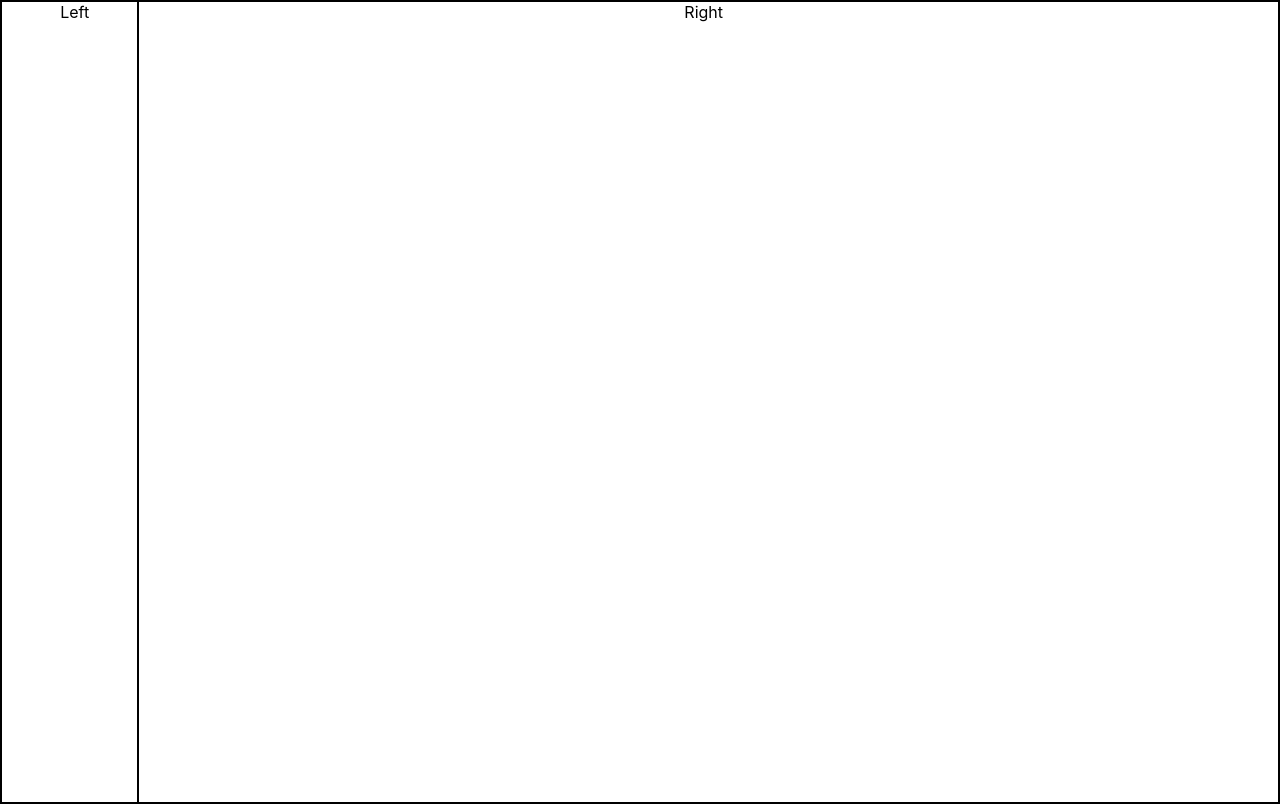
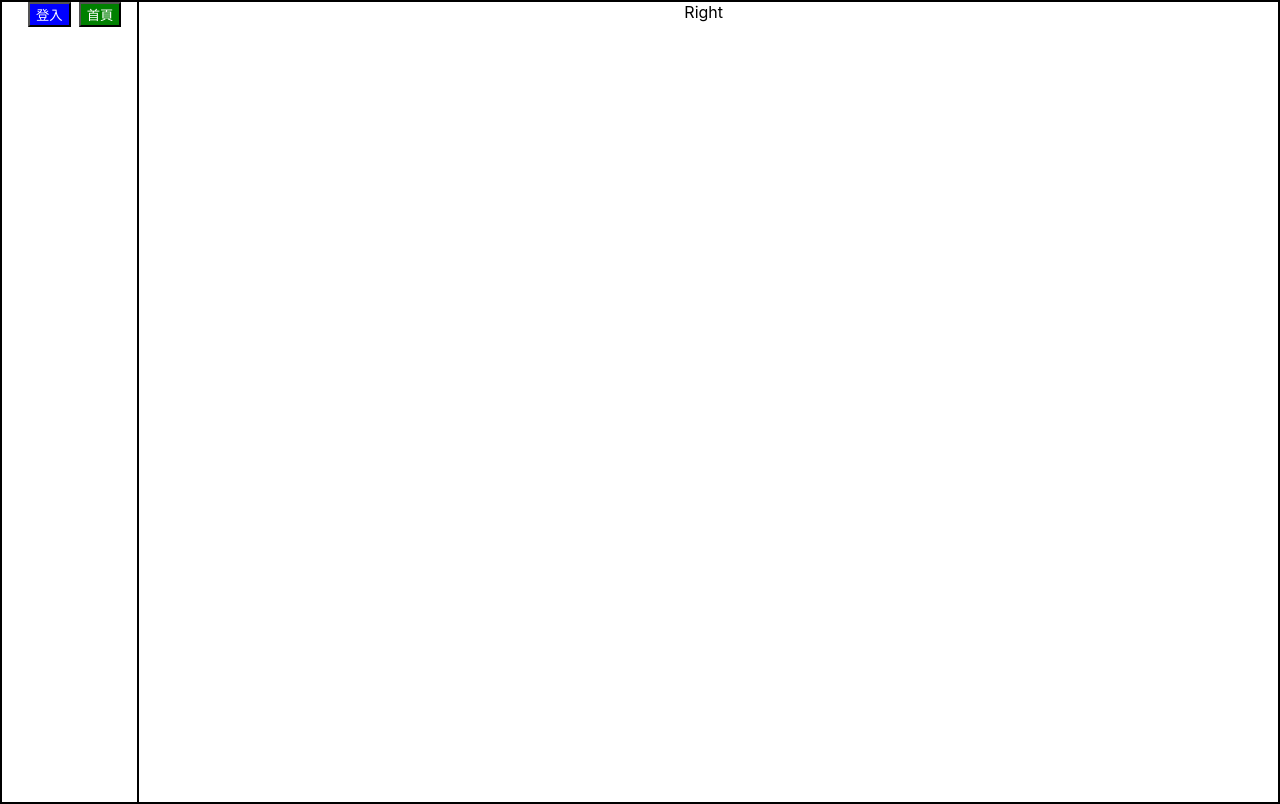
Before and after one commit to potter80511/johnny_react_test, a React (Create React App) app: page / in a window 1280 px wide. Built offline with nearby package versions, Linux system fonts and the light colour scheme.

Commit message:
Add left Buttons

```diff
--- /dev/null
+++ b/src/components/Button/Button.css
@@ -0,0 +1,3 @@
+.Button {
+  cursor: pointer;
+}
--- /dev/null
+++ b/src/components/Button/index.js
@@ -0,0 +1,16 @@
+import "./Button.css"
+
+function Button({
+  text,
+  color = "#fff",
+  backgroundColor,
+  onClick,
+}) {
+  return (
+    <button className="Button" type="button" style={{ color, backgroundColor }} onClick={onClick}>
+		  {text}
+	  </button>
+  );
+}
+
+export default Button;
--- a/src/components/Left/Left.css
+++ b/src/components/Left/Left.css
@@ -8,4 +8,8 @@
   border-left: 2px solid black;
   border-right: 1px solid black;
   padding-left: 10px;
+  display: flex;
+  justify-content: center;
+  align-items: flex-start;
+  gap: 8px;
 }
--- a/src/components/Left/index.js
+++ b/src/components/Left/index.js
@@ -1,10 +1,12 @@
 import './Left.css';
+import Button from '../Button'
 
 function Left() {
   return (
     <div className="Left">
-		Left
-	</div>
+		  <Button text="登入" backgroundColor="blue" />
+		  <Button text="首頁" backgroundColor="green"/>
+	  </div>
   );
 }
 
```
